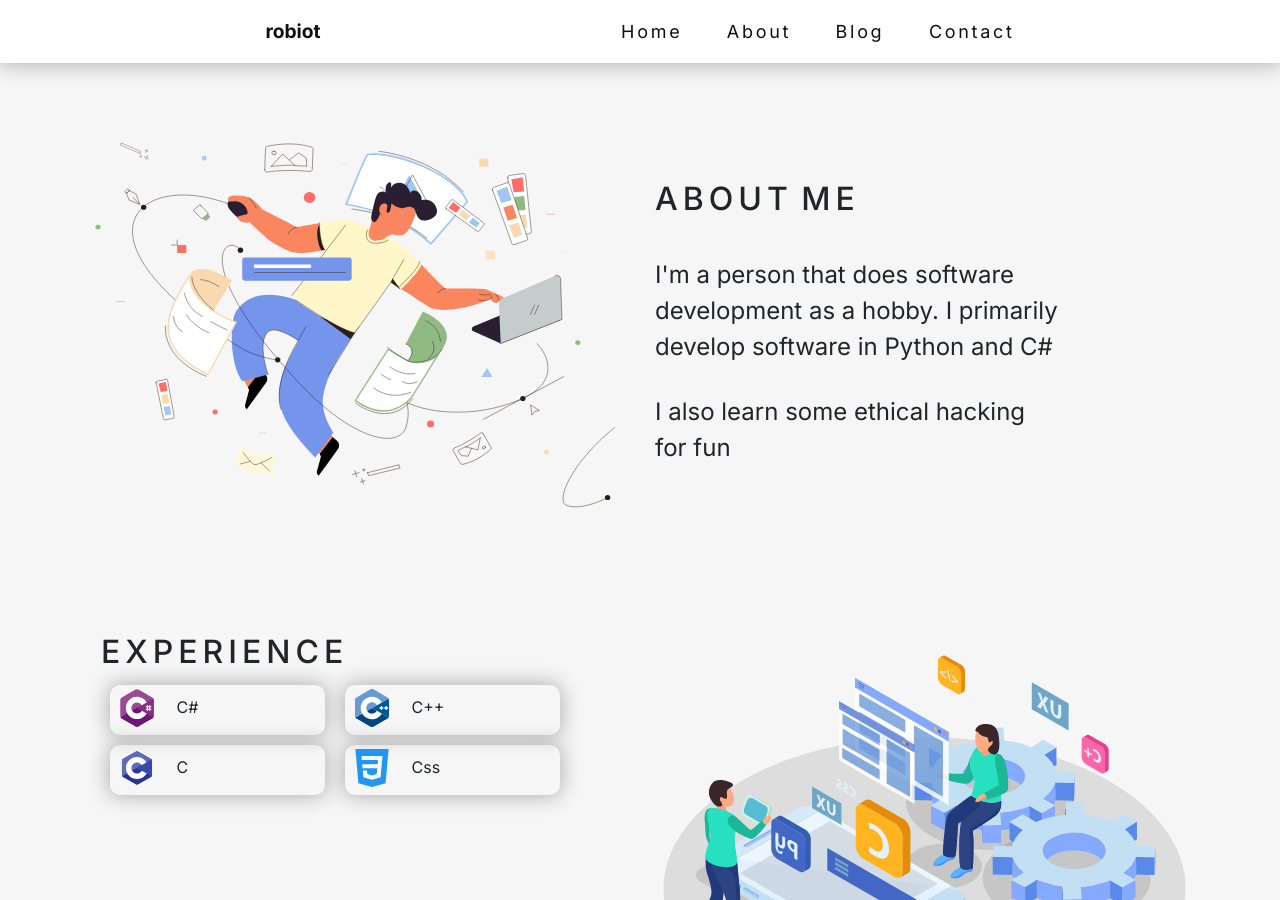
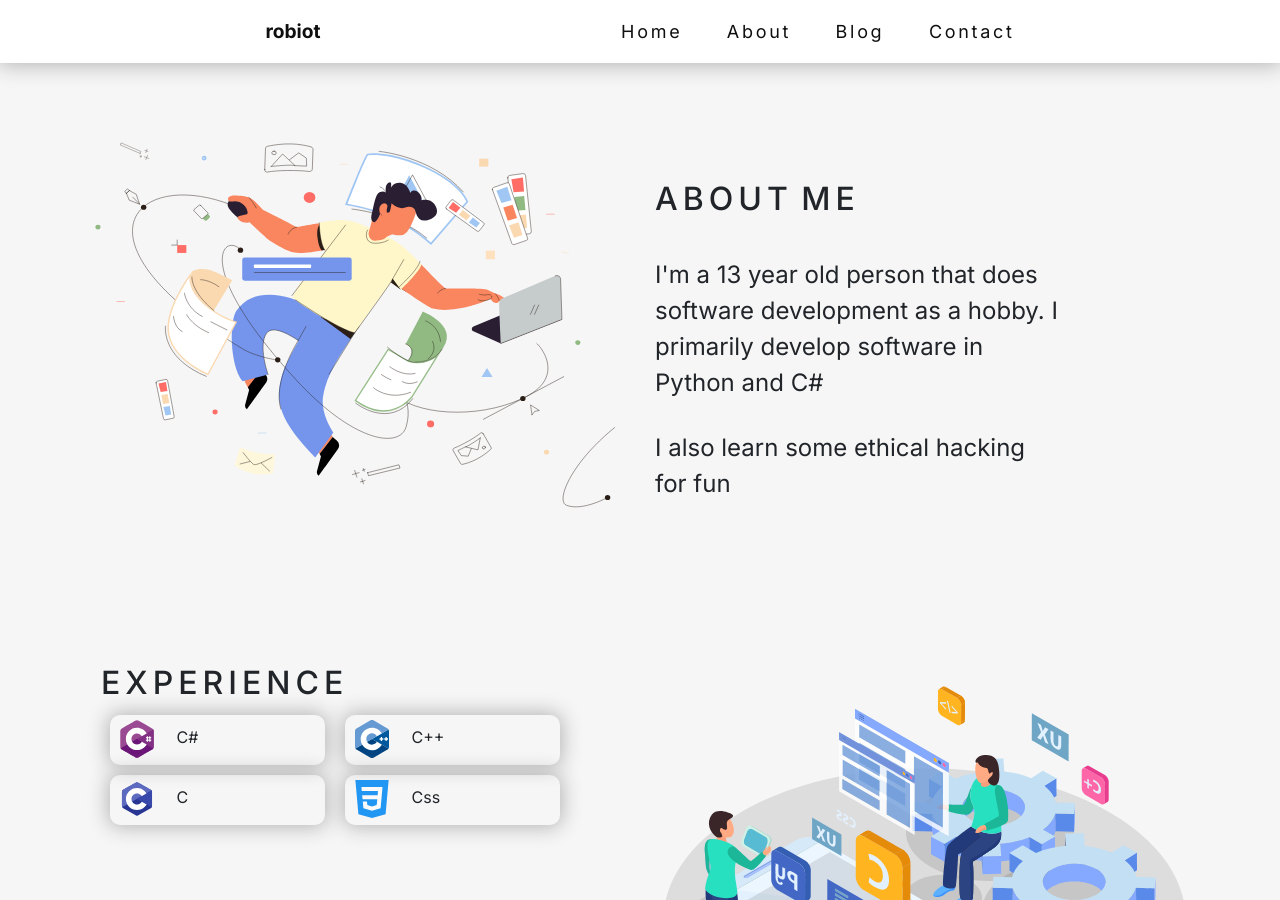
Before and after one commit to robiot/website-01, a Jekyll site: the page built from index.html, in a window 1280 px wide and 900 px high, scrolled down 568 px. Built offline with Jekyll 4.4.1, drawn with Linux system fonts in a browser that asks for light colours.

Commit message:
Update _config.yml

```diff
--- a/_config.yml
+++ b/_config.yml
@@ -1,7 +1,7 @@
 title:              robiot
 author:             robiot
 
-about: I'm a person that does software development as a hobby. I primarily develop software in Python and C#
+about: I'm a 13 year old person that does software development as a hobby. I primarily develop software in Python and C#
 
 github: https://github.com/robiot
 discord: robiot#5485
```
